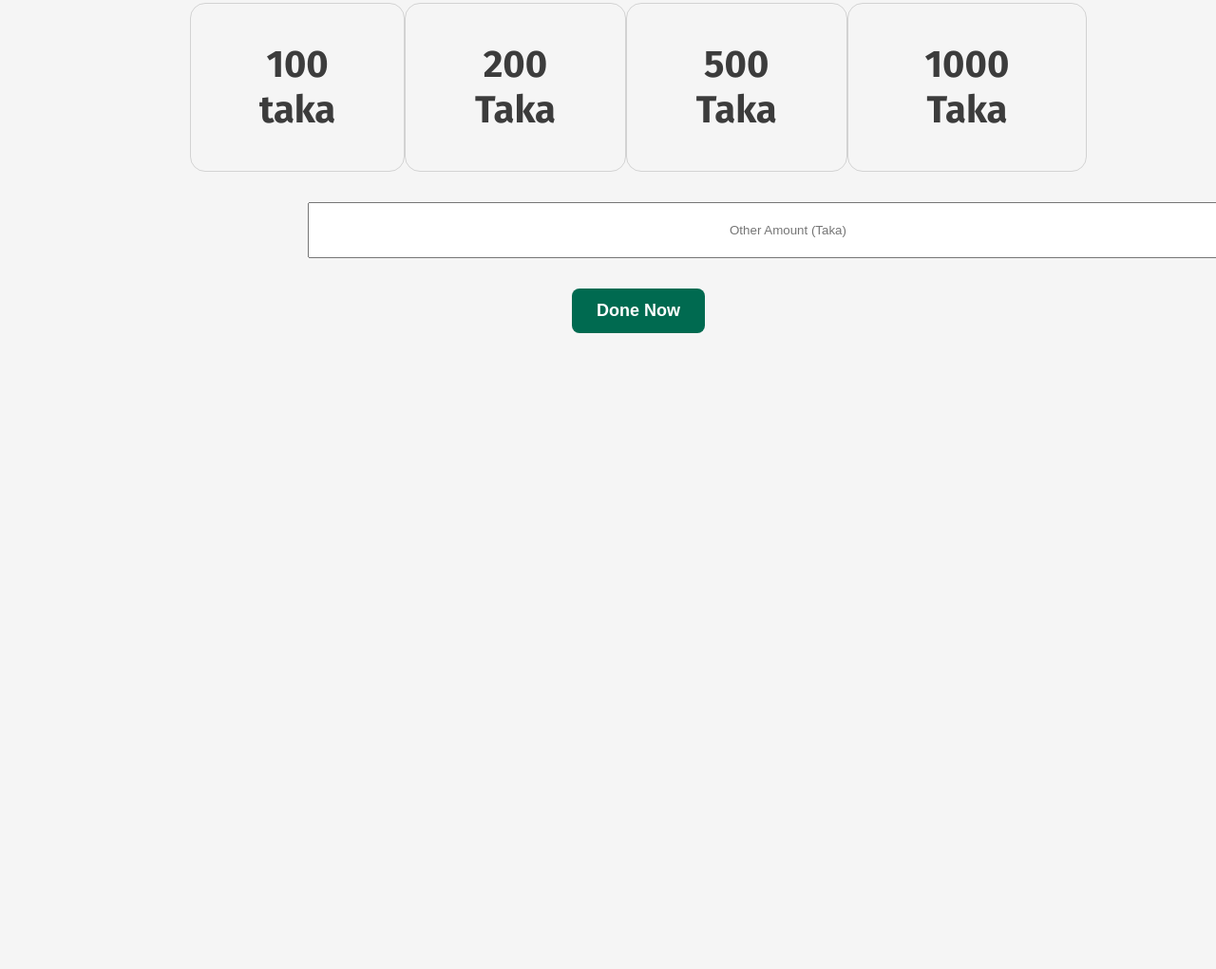
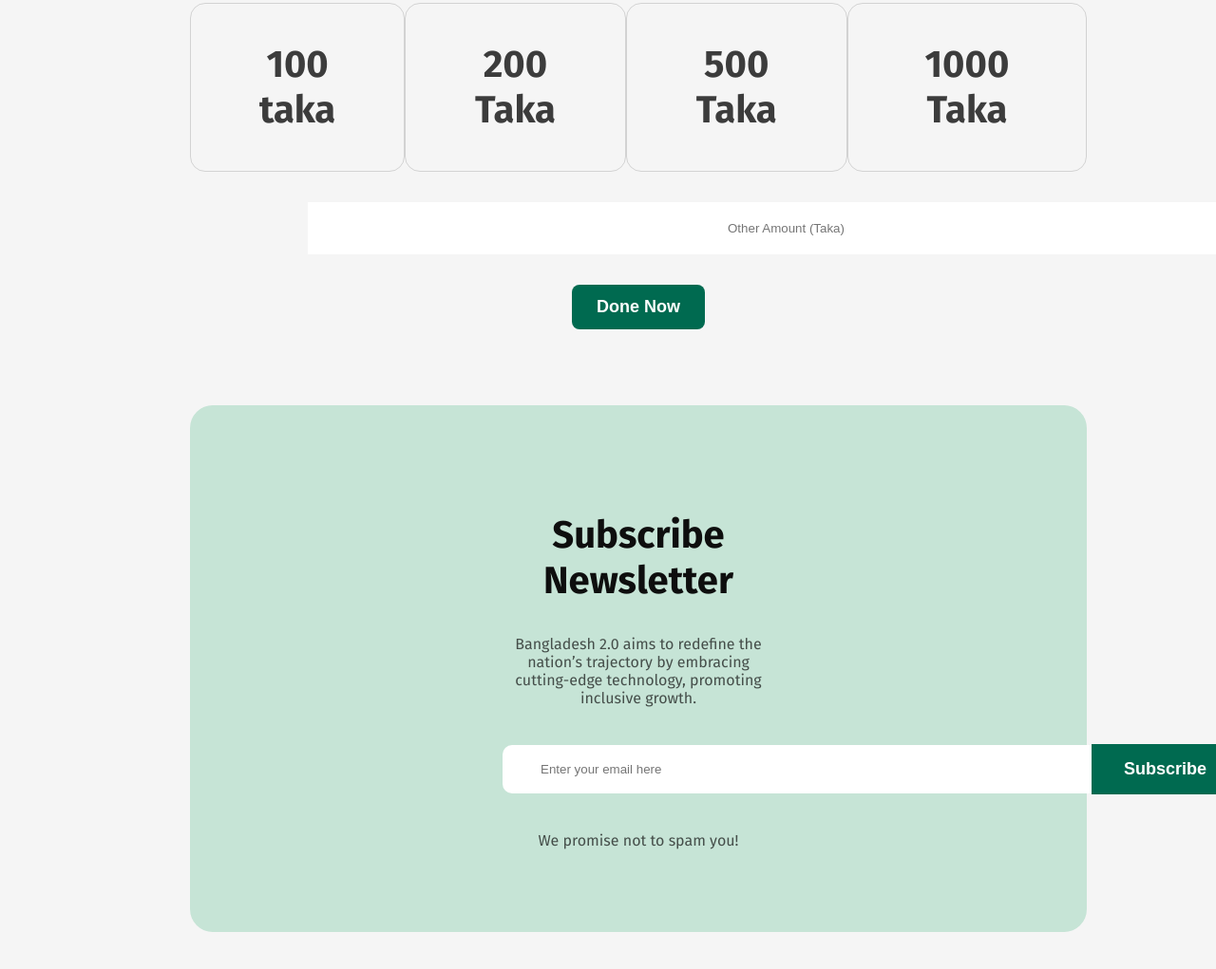
Before and after one commit to tamim-111/Assignment-1, a plain HTML site: page index.html in a window 1280 px wide. Shown: the part 4827-5848 px from the top of the page at 95% size. Before the commit the page ends 5258 px from the top, so only its background shows below. Drawn offline with Linux system fonts and the light colour scheme.

Commit message:
Newsletter Section added

```diff
--- a/index.html
+++ b/index.html
@@ -227,7 +227,8 @@
         <section id="donate_section">
             <div class="donate_section_header">
                 <h2 class="heading-font2">Donate Today</h2>
-                <p class="paragraph-font2">Bangladesh 2.0 aims to redefine the nation’s trajectory by embracing cutting-edge technology,
+                <p class="paragraph-font2">Bangladesh 2.0 aims to redefine the nation’s trajectory by embracing
+                    cutting-edge technology,
                     promoting inclusive growth, and ensuring sustainability.<br>With initiatives in renewable energy,
                     digital transformation, and robust infrastructure.</p>
             </div>
@@ -242,7 +243,22 @@
                 <button class="button7">Done Now</button>
             </div>
         </section>
-        <section id="newsletter_section"></section>
+
+        <!-- Newsletter Section -->
+        <section id="newsletter_section">
+            <div class="newsletter_container">
+                <div class="newsletter_items">
+                    <h2 class="heading-font2">Subscribe Newsletter</h2>
+                    <p class="paragraph-font2">Bangladesh 2.0 aims to redefine the nation’s trajectory by embracing
+                        cutting-edge technology, promoting inclusive growth.</p>
+                    <div class="email_field_container">
+                        <input class="email_field" type="email" name="Email" id="Email" placeholder="Enter your email here">
+                        <button class="button_customization">Subscribe</button>
+                    </div>
+                    <p class="paragraph-font2">We promise not to spam you!</p>
+                </div>
+            </div>
+        </section>
     </main>
     <footer>
 
--- a/styles/style.css
+++ b/styles/style.css
@@ -313,4 +313,32 @@
 .custom_amount{
     margin: 32px 124px;
     padding: 20px 442px;
+    border-style: none;
 }
+/* Newsletter Section */
+#newsletter_section{
+    text-align: center;
+    background-color: #C6E4D6;
+    height: 395px;
+    padding: 80px 329px;
+    border-radius: 24px;
+}
+.email_field{
+    padding: 18px 403px 18px 40px;
+    margin: 24px auto;
+    border-style: none;
+    border-radius:10px 0px 0px 10px;
+}
+.email_field_container{
+    display: flex;
+    align-items: center;
+}
+.button_customization{
+    padding: 16px 34px;
+    color: #FFFFFF;
+    background-color: #006A50;
+    font-size: 18px;
+    font-weight: 600;
+    border-style: none;
+    border-radius: 0 10px 10px 0;
+}
```
